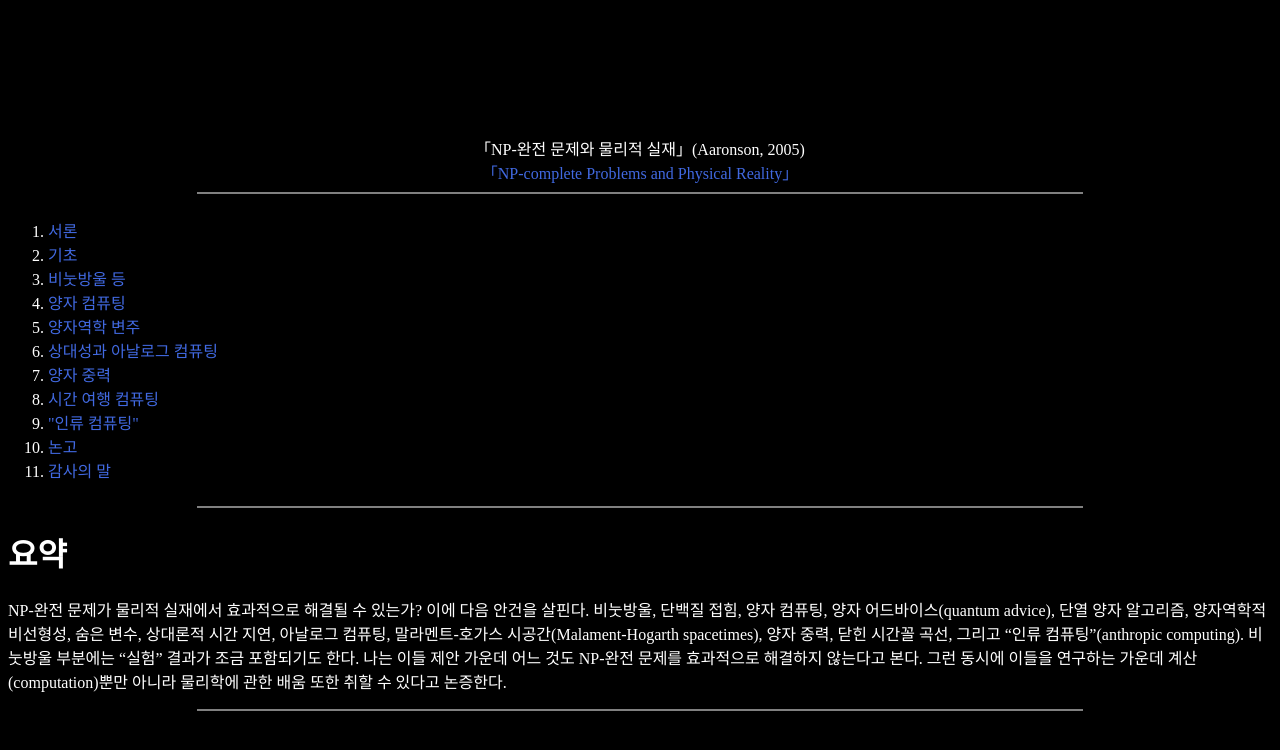
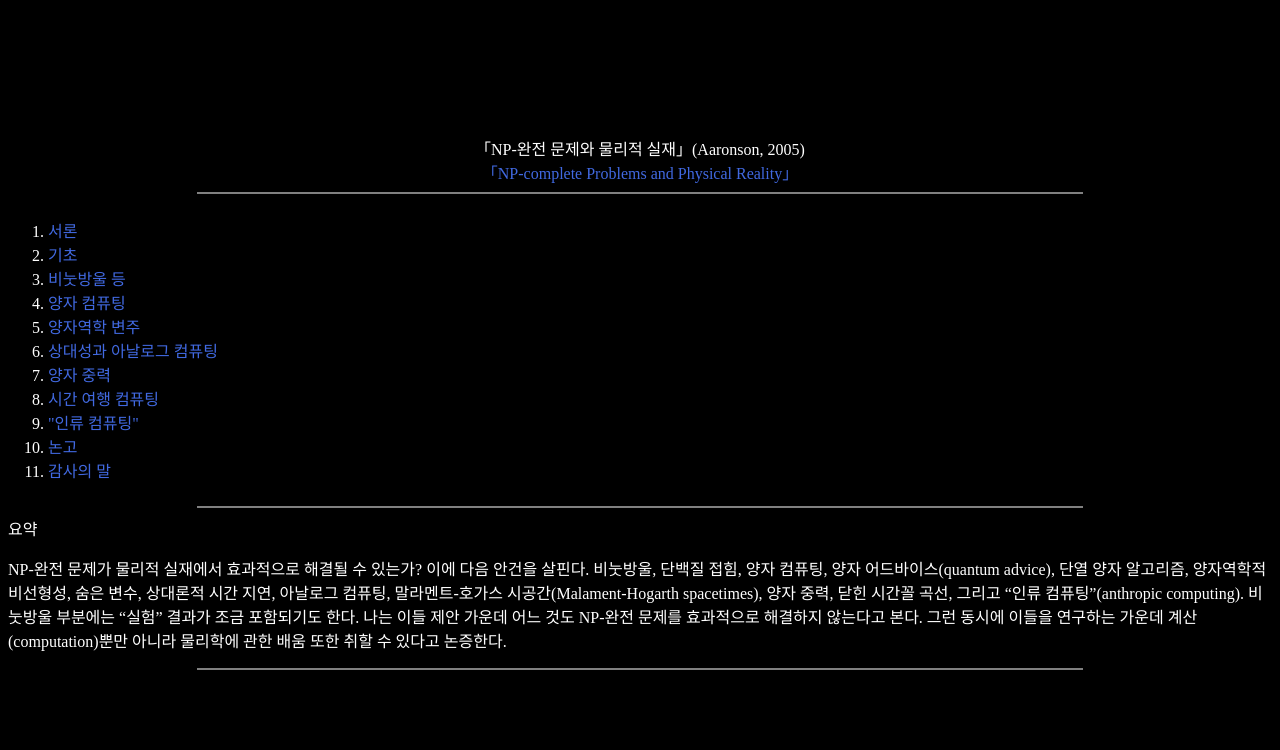
Before and after one commit to SUNBEAMktw/Aaronson, a plain HTML site: page index.html in a window 1280 px wide. Drawn offline with Linux system fonts and the light colour scheme.

Commit message:
Update index.html

```diff
--- a/index.html
+++ b/index.html
@@ -35,7 +35,7 @@
       </div>
     </div>
     <center><hr width="70%" noshade></center>
-    <h1>요약</h1>
+    요약
     <p>NP-완전 문제가 물리적 실재에서 효과적으로 해결될 수 있는가?
        이에 다음 안건을 살핀다.
        비눗방울, 단백질 접힘, 양자 컴퓨팅, 양자 어드바이스(quantum advice), 단열 양자 알고리즘, 양자역학적 비선형성, 숨은 변수, 상대론적 시간 지연, 아날로그 컴퓨팅, 말라멘트-호가스 시공간(Malament-Hogarth spacetimes), 양자 중력, 닫힌 시간꼴 곡선, 그리고 “인류 컴퓨팅”(anthropic computing).
```
